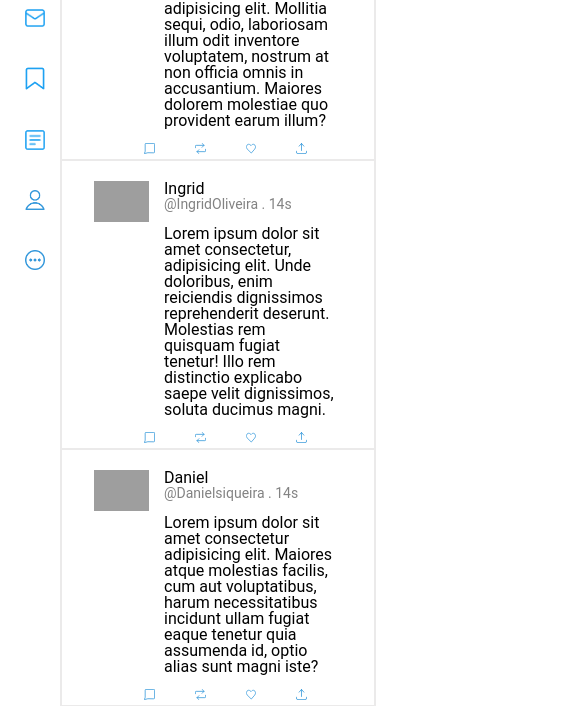
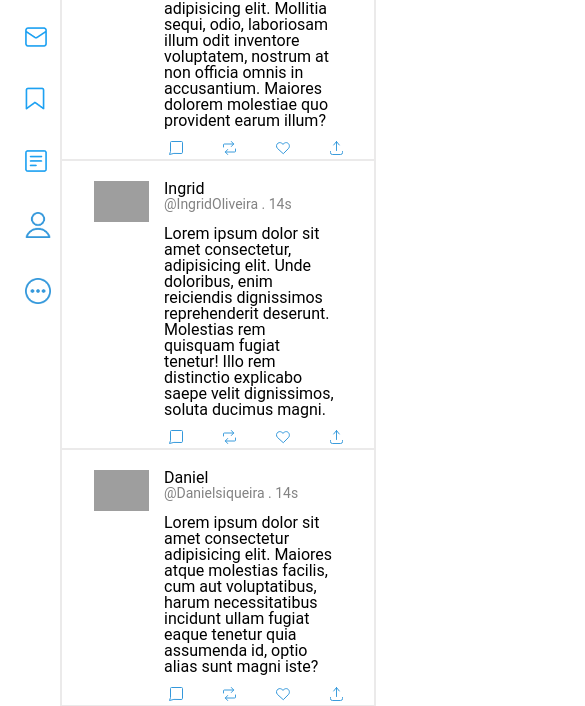
Before and after one commit to VitorLinas/Clone_do_Twitter, a plain HTML site: page index.html in a window 390 px wide. Shown: the part 261-967 px from the top of the page, 585 px wide, since content can reach past the window. Drawn offline with Linux system fonts and the light colour scheme; grey boxes are pictures that could not be loaded; a web font is replaced by a local one.

Commit message:
Add files via upload

```diff
--- a/index.html
+++ b/index.html
@@ -53,12 +53,12 @@
                     </li>
 
                     <li class="cabeçalho_menuItem">
-                        <img src="imagens/perfil.png" width="25px">
+                        <img src="imagens/perfil.png">
                         <a href="" id="perfil">Perfil</a>
                     </li>
 
                     <li class="cabeçalho_menuItem">
-                        <img src="imagens/mais.png" width="25px">
+                        <img src="imagens/mais.png">
                         <a href="" id="mais">Mais</a>
                     </li>
 
--- a/script.js
+++ b/script.js
@@ -31,8 +31,6 @@ function criarTweet(tweetTexto){
     let data = new Date();
     let hora = data.getHours();
     let minutos = data.getMinutes();
-
-    // let interation = document.getElementsByClassName("botoesDeinteracao")
 
     const tweet = {
         nome: "Twitter",
--- a/style.css
+++ b/style.css
@@ -353,7 +353,7 @@ header{
     }
 
     .botoesDeinteracao{
-        width: 400px;
+        width: 500px;
         justify-content:flex-start;
         margin-left: -60px;
     }
@@ -373,10 +373,6 @@ header{
         width: 40px;
     }
 
-    .cabeçalho_menuItem img{
-        width: 20px;
-    }
-
     .cabeçalho_menuItem:hover{
         background-color: transparent;
     }
@@ -386,9 +382,10 @@ header{
     }
 
     .botoesDeinteracao{
+        width: 500px;
         position: absolute;
-        margin-top: -1px;
-        margin-left: -60px;
+        margin-top: -3px;
+        margin-left: -35px;
     }
 
     .botoesDeinteracao img{
@@ -411,4 +408,5 @@ header{
         white-space: nowrap;
         font-size: 14px;
     }
+
 }
```
